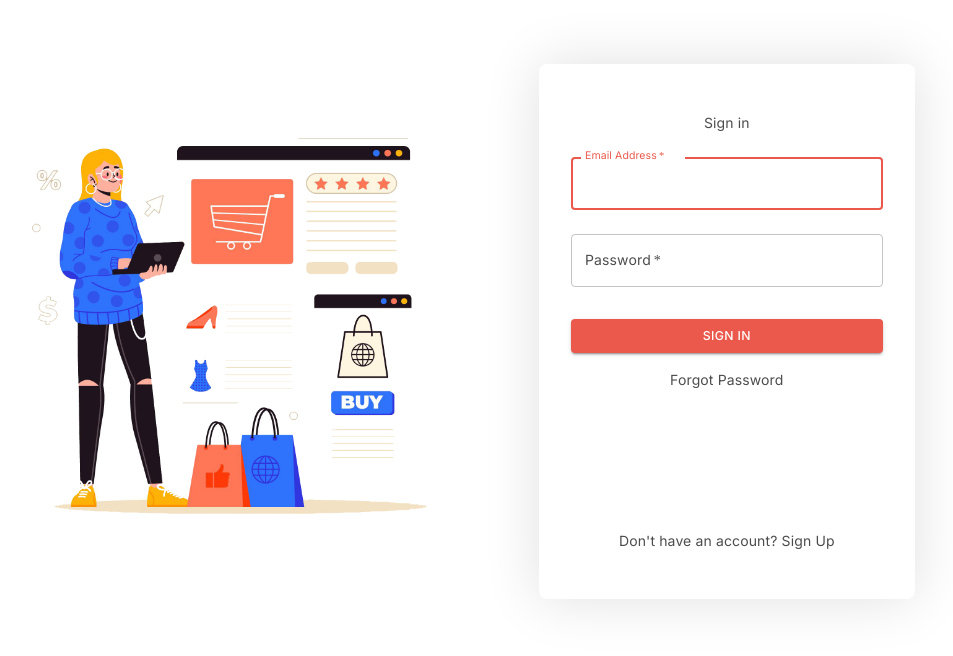
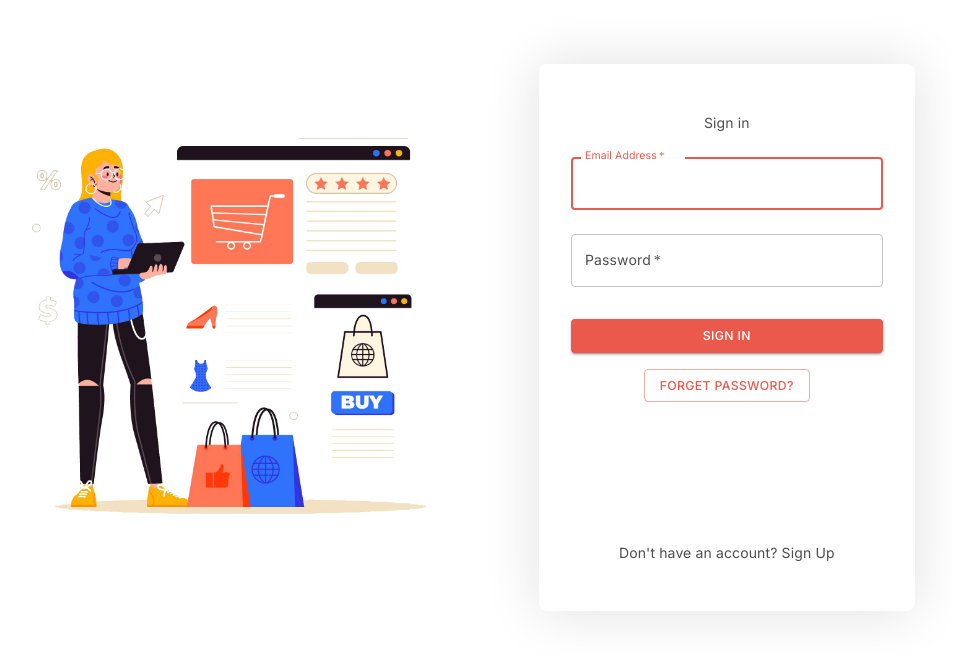
Before and after one commit to iamrishiksahu/LocalAlt, a React (Create React App) app in the folder frontend/: page /login in a window 1280 px wide. Shown: the top 656 px of the page, without its empty margins (115-1068 px from the left). Built offline with nearby package versions, Linux system fonts and the light colour scheme.

Commit message:
forget password added

```diff
--- /dev/null
+++ b/frontend/src/components/Modal.js
@@ -0,0 +1,49 @@
+import * as React from 'react';
+import Button from '@mui/material/Button';
+import TextField from '@mui/material/TextField';
+import Dialog from '@mui/material/Dialog';
+import DialogActions from '@mui/material/DialogActions';
+import DialogContent from '@mui/material/DialogContent';
+import DialogContentText from '@mui/material/DialogContentText';
+import DialogTitle from '@mui/material/DialogTitle';
+
+export default function Modal() {
+    const [open, setOpen] = React.useState(false);
+
+    const handleClickOpen = () => {
+        setOpen(true);
+    };
+
+    const handleClose = () => {
+        setOpen(false);
+    };
+
+    return (
+        <React.Fragment>
+            <Button variant="outlined" onClick={handleClickOpen}>
+                Forget Password?
+            </Button>
+            <Dialog open={open} onClose={handleClose}>
+                <DialogTitle>Forget Password</DialogTitle>
+                <DialogContent>
+                    <DialogContentText>
+                        To reset password, please enter your email address here. You will recieve email if already registered.
+                    </DialogContentText>
+                    <TextField
+                        autoFocus
+                        margin="dense"
+                        id="name"
+                        label="Email Address"
+                        type="email"
+                        fullWidth
+                        variant="standard"
+                    />
+                </DialogContent>
+                <DialogActions>
+                    <Button onClick={handleClose}>Cancel</Button>
+                    <Button onClick={handleClose}>Send</Button>
+                </DialogActions>
+            </Dialog>
+        </React.Fragment>
+    );
+}
--- a/frontend/src/pages/customer/LoginPage.js
+++ b/frontend/src/pages/customer/LoginPage.js
@@ -11,13 +11,16 @@ import {
 import { Link } from "react-router-dom";
 import { login } from "../../api/productApis";
 import { useNavigate } from 'react-router-dom';
-
+import Modal from "../../components/Modal";
 
 
 const LoginPage = () => {
+
   const theme = useTheme()
   const navigate = useNavigate();
 
+
+  //submit button
   const handleSubmit = async (event) => {
 
 
@@ -51,7 +54,7 @@ const LoginPage = () => {
 
 
         <Box sx={{
-          padding: {md: '8rem 0 0 8rem', sm: '1rem', xs: '1rem'}
+          padding: { md: '8rem 0 0 8rem', sm: '1rem', xs: '1rem' }
         }}>
 
           {/* <Typography variant="h4" align="center">LocalAlt</Typography> */}
@@ -62,7 +65,7 @@ const LoginPage = () => {
 
         <Box
           sx={{
-            boxShadow: {md: '0 0 4rem 0 #00000020', xs: '0 0 5rem #00000020'},
+            boxShadow: { md: '0 0 4rem 0 #00000020', xs: '0 0 5rem #00000020' },
             borderRadius: 2,
             height: 'max-content',
             backgroundColor: '#fff',
@@ -109,10 +112,10 @@ const LoginPage = () => {
               Sign In
             </Button>
 
-            <Link className="link-text" to="#" variant="body2">
-              <Typography align="center"> Forgot Password</Typography>
 
-            </Link>
+            <Typography align="center"> <Modal /></Typography>
+
+
 
             <Link className="link-text" to="/register" variant="body2">
               <Typography align="center" mt={'10rem'}> Don't have an account? Sign Up</Typography>
--- a/frontend/src/pages/customer/SignUpPage.js
+++ b/frontend/src/pages/customer/SignUpPage.js
@@ -10,8 +10,6 @@ import {
 } from "@mui/material";
 import { Link } from "react-router-dom";
 import { addUser } from "../../api/userApi";
-import { Alert, AlertTitle } from "@mui/material";
-
 
 const SignUpPage = () => {
 
```
